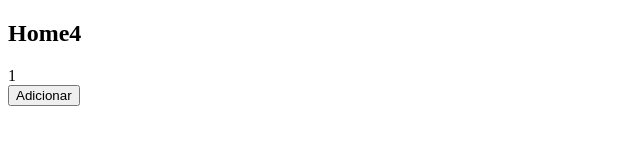
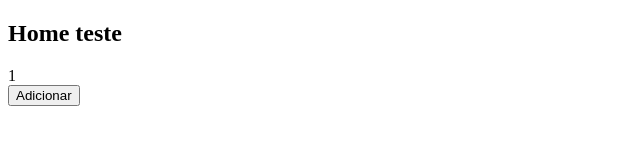
Before and after one commit to GIOVANIMORAS/ideia-unica, a Next.js app: page / in a window 1280 px wide. Shown: the top 160 px of the page, without its empty margins (0-640 px from the left). Built offline with nearby package versions, Linux system fonts and the light colour scheme.

Commit message:
Nova Home

```diff
--- a/pages/index.js
+++ b/pages/index.js
@@ -1,8 +1,8 @@
-import { useState} from 'react';
+import {useState} from 'react';
 
 function Home(){
     return <div>
-                <h2>Home4</h2>
+                <h2>Home teste</h2>
                 <Contador />
             </div>
 }
```
